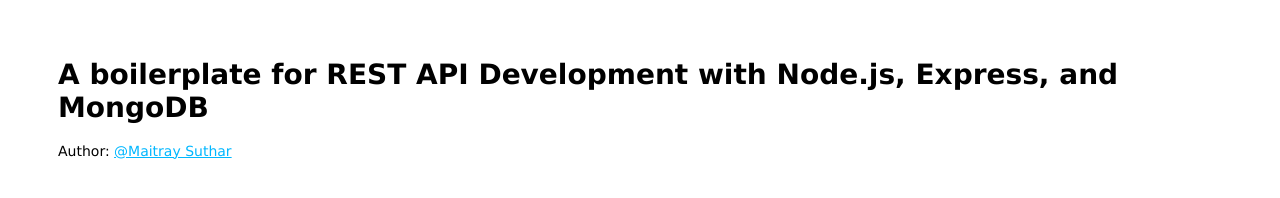
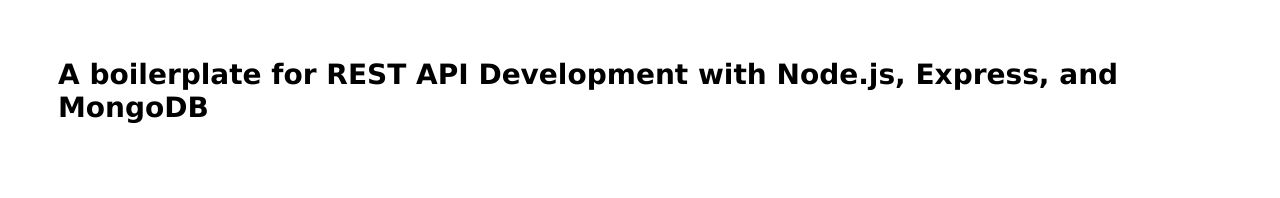
Before and after one commit to hamdi-garfi/starter-app-node-mongo, a website: page public/index.html in a window 1280 px wide. Drawn offline with Linux system fonts and the light colour scheme.

Commit message:
Update index.html

```diff
--- a/public/index.html
+++ b/public/index.html
@@ -8,7 +8,7 @@
 
 <body>
   <h1>A boilerplate for REST API Development with Node.js, Express, and MongoDB</h1>
-  <p>Author: <a href="mailto:maitraysuthar@gmail.com">@Maitray Suthar</a></p>
+
 </body>
 
 </html>
```
